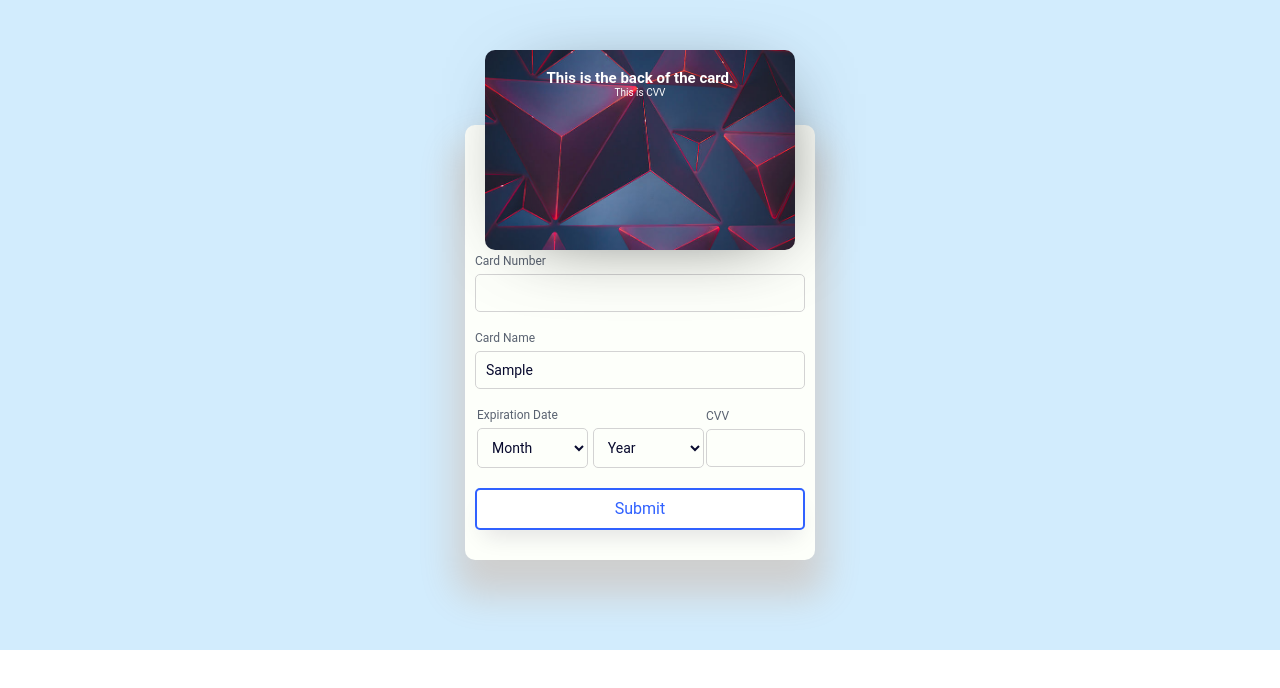
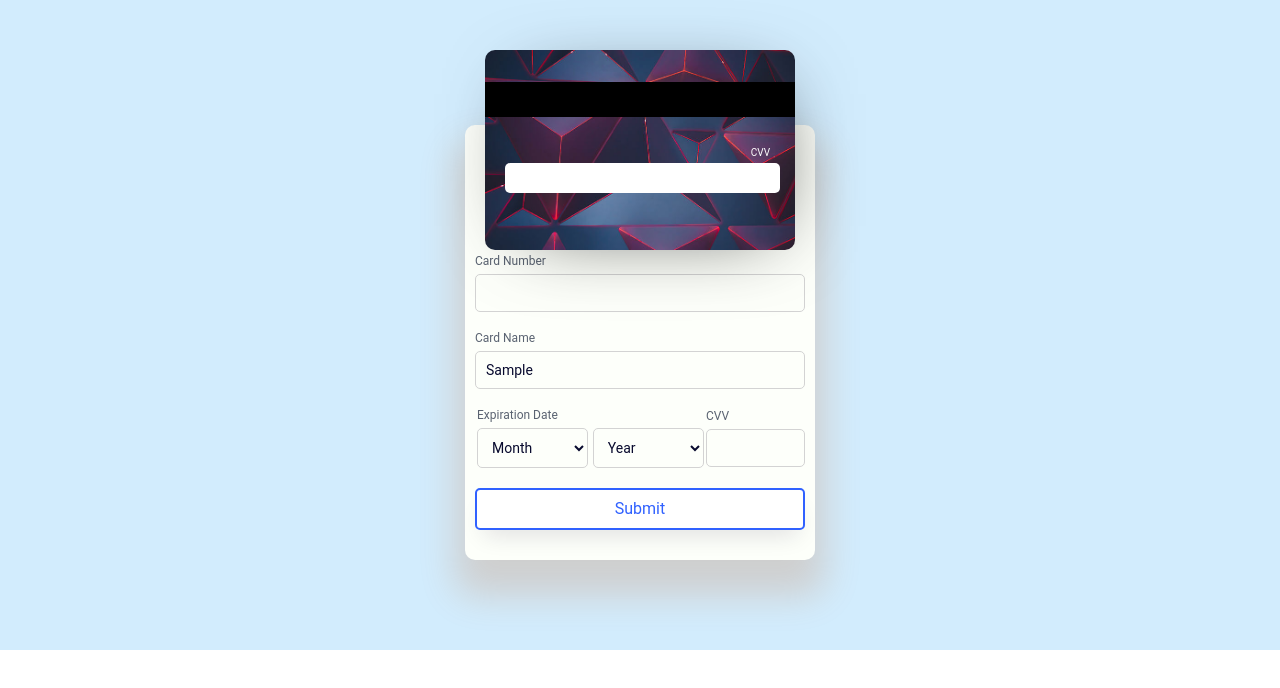
Before and after one commit to Roman-Codes/statflo-tech-test, a React (Create React App) app: page / in a window 1280 px wide. Both pictures are taken after typing "Sample", "Sample", "Sample" into the empty fields and a click on the input "Submit". Shown: the top 688 px of the page. Built offline with nearby package versions, Linux system fonts and the light colour scheme.

Commit message:
back styles

```diff
--- a/src/components/CardBack.js
+++ b/src/components/CardBack.js
@@ -2,14 +2,32 @@ import React from 'react';
 import { connect } from 'react-redux';
 import '../styles/CardBack.scss';
 
-const CardBack = (props) => {
+const CardBack = ({ cardReducer }) => {
 
     return(
         <div className="CardBack">
-            <h2>
-                This is the back of the card.
-            </h2>
-            <p>This is CVV {props.cardReducer.cvv}</p>
+            <div className="CardBackTop">
+
+            </div>
+
+            <div className="CardBackMiddle">
+                <div className="Label">
+                    CVV
+                </div>
+                <div className="Field">
+                    {cardReducer.cvv}
+                </div>
+            </div>
+
+            <div className="CardBackBottom">
+                <div className="Logo">{cardReducer.type === ''?
+                    null :
+                    <img
+                        src={`/assets/${cardReducer.type}.png`}
+                        alt={`A logo for ${cardReducer.type} card`}
+                    />}
+                </div>
+            </div>
         </div>
     )
 }
--- a/src/components/CardFront.js
+++ b/src/components/CardFront.js
@@ -38,8 +38,6 @@ const CardFront = ({ cardReducer }) =>{
                     </p>
                 </div>
             </div>
-
-
         </div>
     )
 }
--- a/src/styles/App.scss
+++ b/src/styles/App.scss
@@ -6,7 +6,7 @@
   h1,h2,h3,h4,h5{
     margin:0;
   }
-  padding:50px 10px 0;
+  padding:50px 0;
   min-height: calc(100vh - 50px);
 
   p{
@@ -43,6 +43,12 @@
   white-space: nowrap; /* added line */
 }
 
+@media (min-width: 400px){
+  .App{
+    padding: 50px 10px 0;
+  }
+}
+
 @media (orientation: landscape) {
   .App{
     min-height: 600px;
--- a/src/styles/CardBack.scss
+++ b/src/styles/CardBack.scss
@@ -3,4 +3,48 @@
 .CardBack{
     @include card;
 
+    display: flex;
+    flex-direction: column;
+    justify-content: space-around;
+
+    .CardBackTop{
+        height: 35px;
+        width: 310px;
+        background-color: #000;
+        margin: 0 -20px;
+    }
+
+    .CardBackMiddle{
+        .Label{
+            text-align: right;
+            color: #fff;
+            padding:5px;
+        }
+
+        .Field{
+            color:#000;
+            text-align: right;
+            background-color: #fff;
+            height: 30px;
+            width: 100%;
+            border-radius: 5px;
+            display: flex;
+            align-items: center;
+            justify-content: flex-end;
+            padding-right: 5px;
+            font-size: 1.4rem;
+        }
+    }
+
+    .CardBackBottom{
+        .Logo{
+            img{
+                float:right;
+                width: auto;
+                height: 30px;
+            }
+        }
+    }
+
+
 }
--- a/src/styles/CardFront.scss
+++ b/src/styles/CardFront.scss
@@ -42,6 +42,10 @@
                 flex-basis: 80%;;
             }
 
+            .InputLabel{
+                letter-spacing: 0.1rem;
+            }
+
             .InputData{
                 font-family: 'Ubuntu Mono';
                 font-size: 1.4rem;
```
